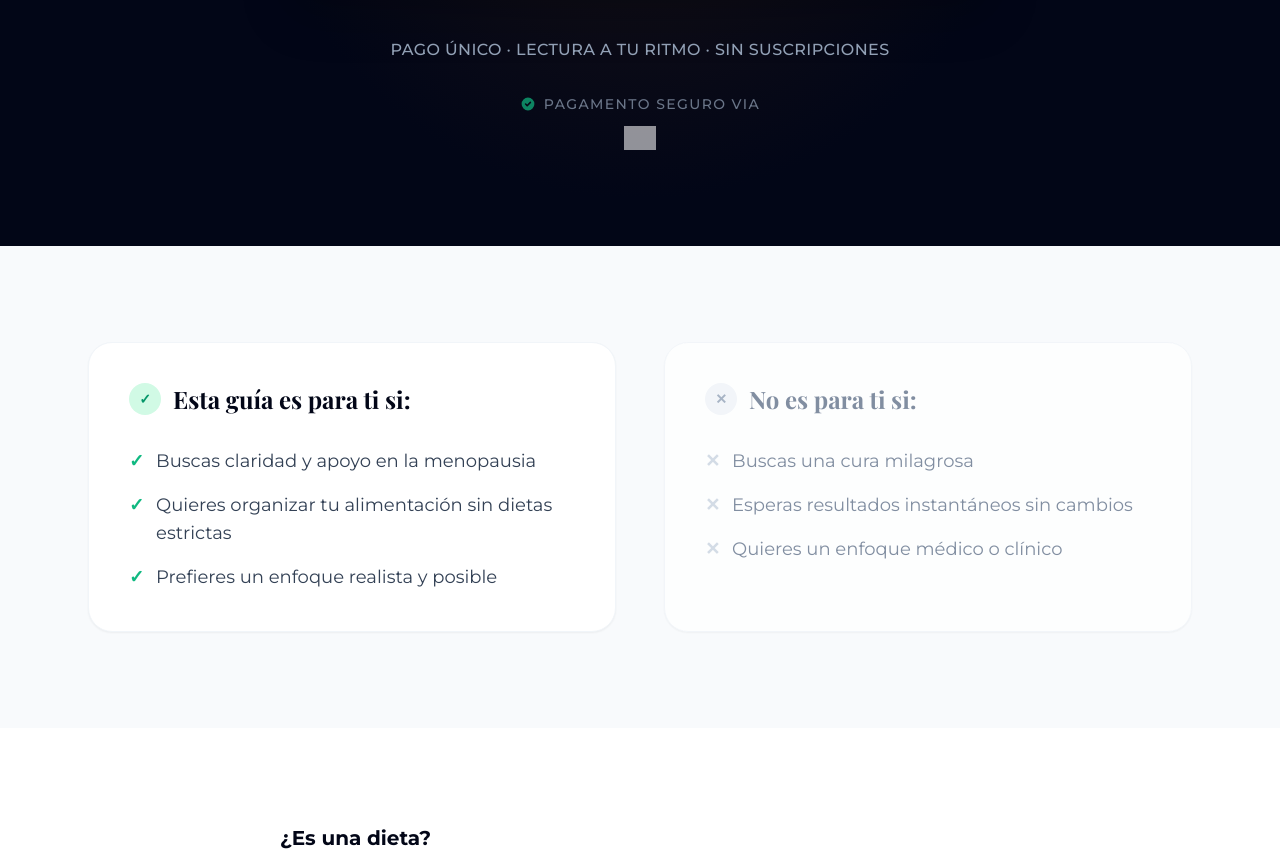
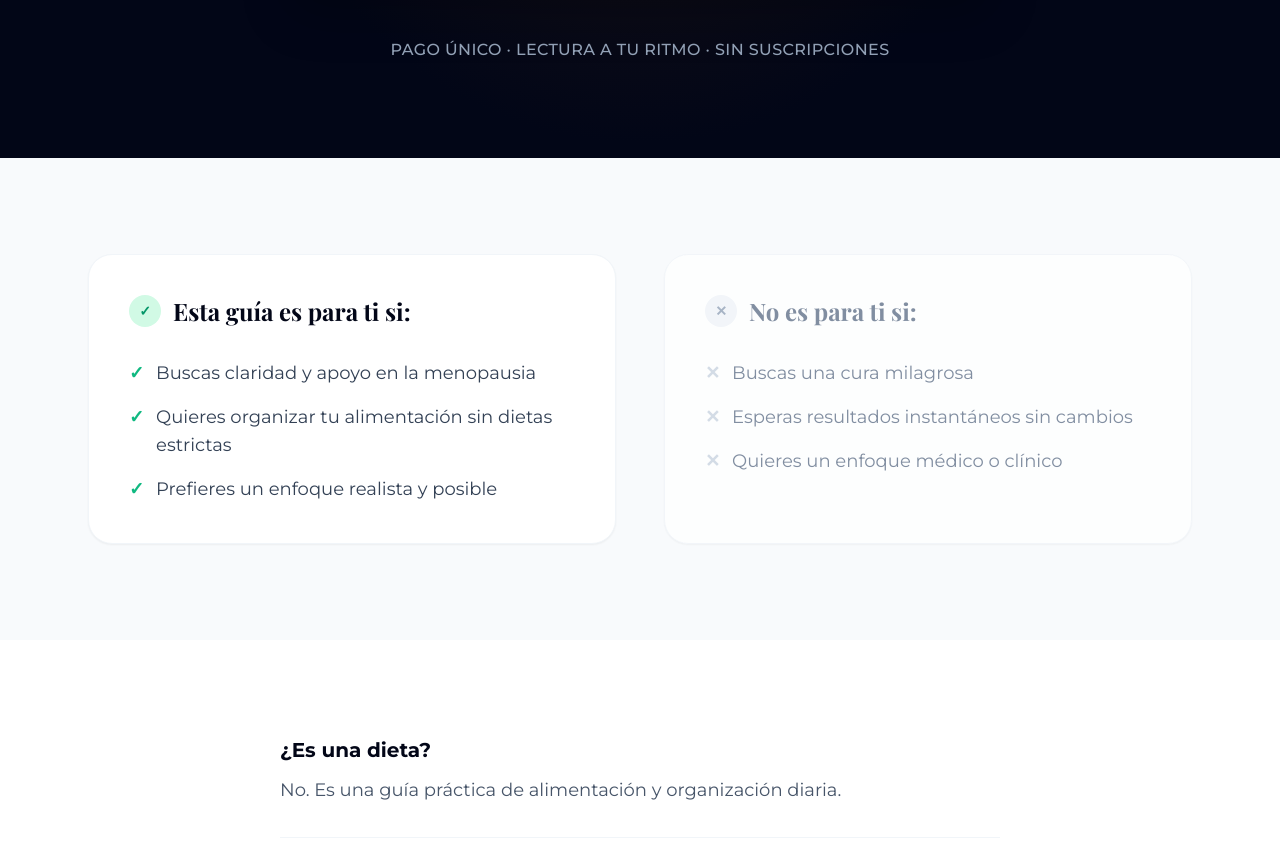
Before and after one commit to Oseias623/lumina-landing-page-generator, a React (Vite) app: page / in a window 1280 px wide. Shown: the part 8391-9259 px from the top of the page. Built offline with nearby package versions, Linux system fonts and the light colour scheme; grey boxes are pictures that could not be loaded; a web font is replaced by a local one.

Commit message:
Revert Hotmart security badge

```diff
--- a/components/SimplePricing.tsx
+++ b/components/SimplePricing.tsx
@@ -54,16 +54,6 @@ const SimplePricing: React.FC<SimplePricingProps> = ({ content }) => {
                     {content.details}
                 </p>
 
-                <div className="mt-8 flex flex-col items-center justify-center space-y-3 opacity-70">
-                    <p className="text-sm font-medium text-slate-400 uppercase tracking-widest flex items-center gap-2">
-                        <svg xmlns="http://www.w3.org/2000/svg" className="h-4 w-4 text-emerald-500" viewBox="0 0 20 20" fill="currentColor">
-                            <path fillRule="evenodd" d="M10 18a8 8 0 100-16 8 8 0 000 16zm3.707-9.293a1 1 0 00-1.414-1.414L9 10.586 7.707 9.293a1 1 0 00-1.414 1.414l2 2a1 1 0 001.414 0l4-4z" clipRule="evenodd" />
-                        </svg>
-                        Pagamento seguro via
-                    </p>
-                    {/* Hotmart Logo SVG - simple white version */}
-                    <img src="https://upload.wikimedia.org/wikipedia/commons/b/b3/Hotmart2019.svg" alt="Hotmart" className="h-6 brightness-0 invert opacity-80" />
-                </div>
             </div>
         </section>
     );
```
